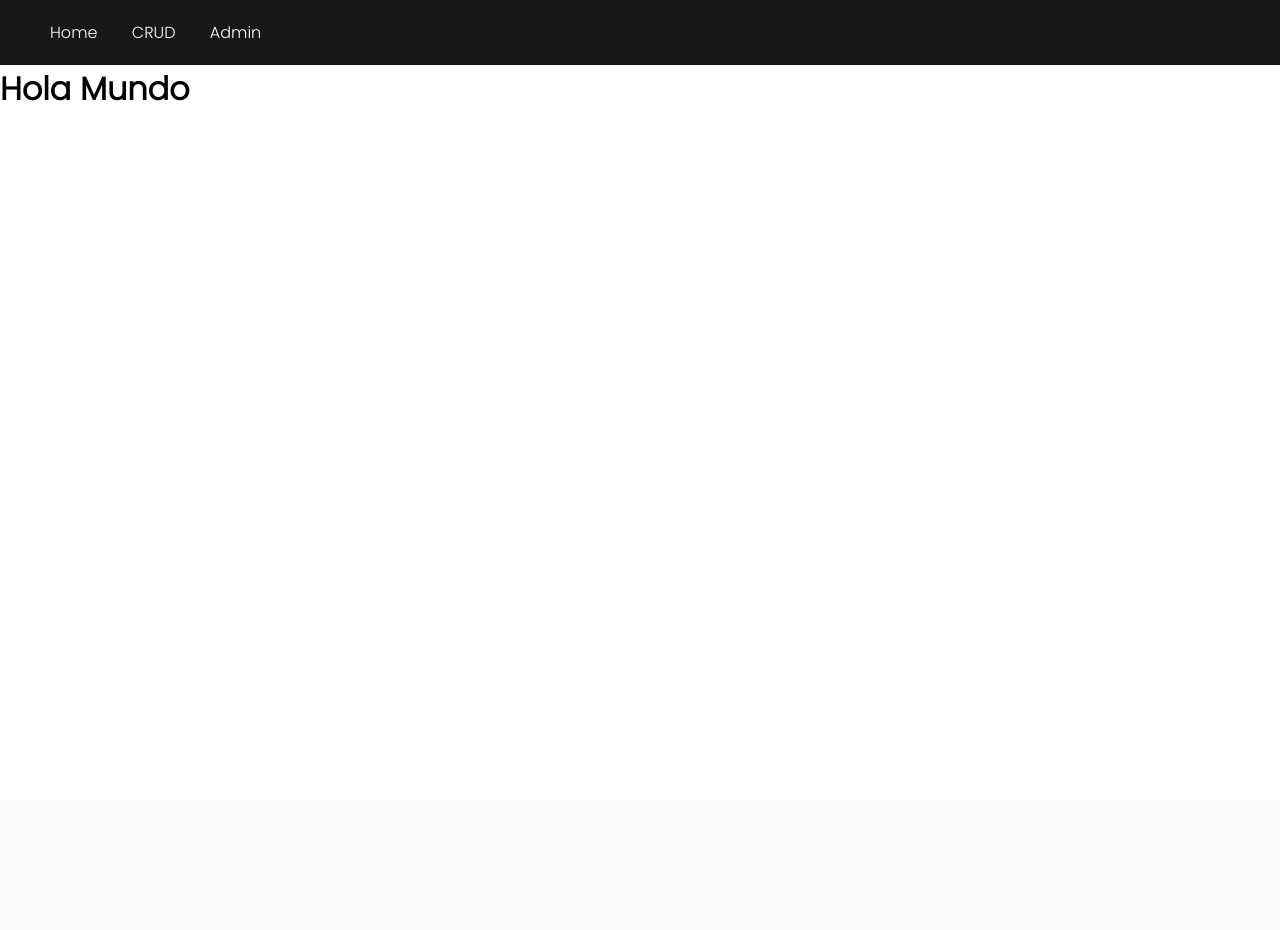
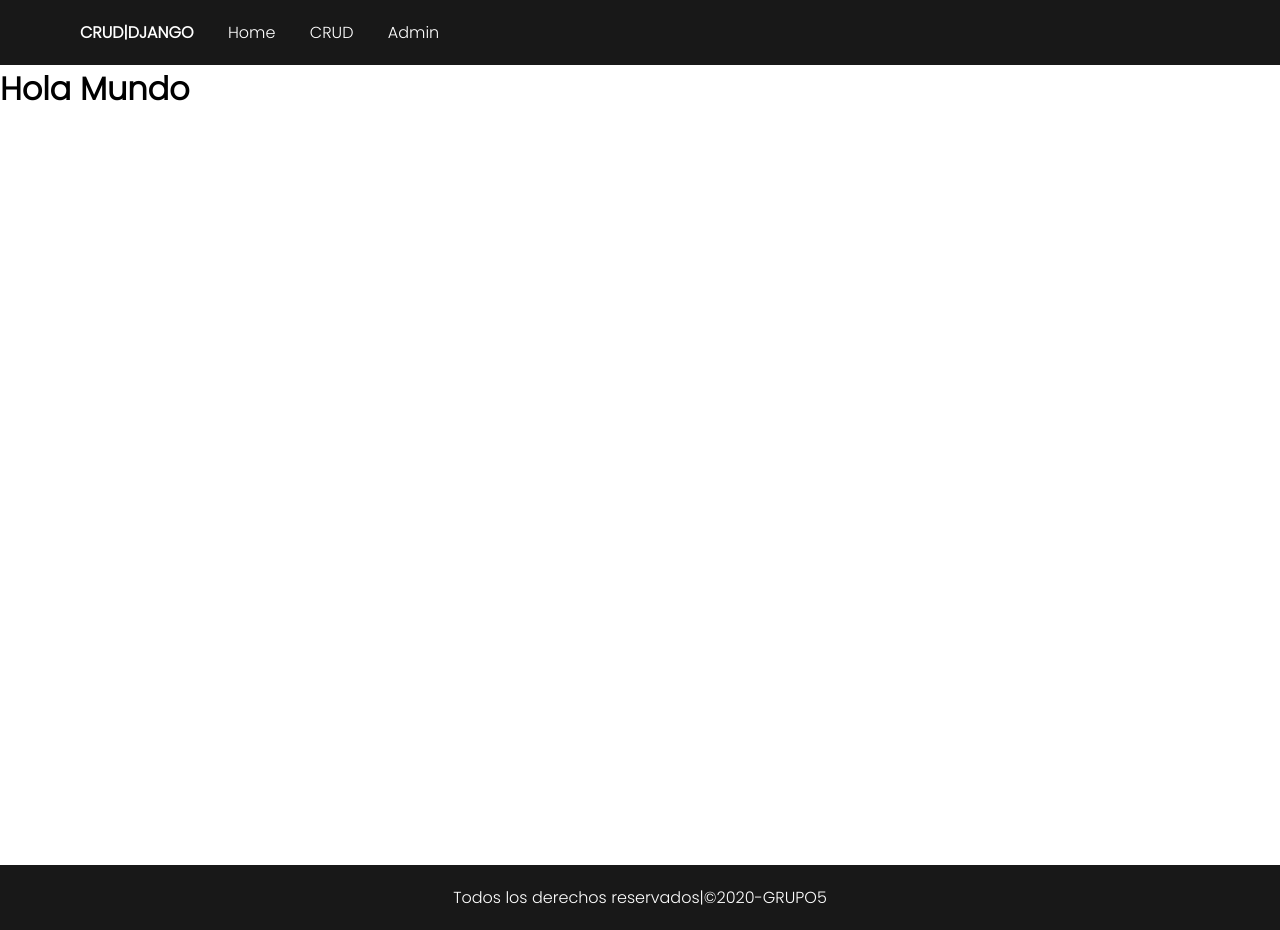
Before and after one commit to rosales177/Panel, a Django app: page / in a window 1280 px wide. Before the commit the page ends 101 px from the top, so only its background shows below. Run offline with Django 3.2, Linux system fonts and the light colour scheme.

Commit message:
Css Avanzado

```diff
--- a/Crud/static/css/estilos.css
+++ b/Crud/static/css/estilos.css
@@ -4,6 +4,10 @@
     margin: 0;
     padding: 0;
     font-family: 'Poppins', sans-serif;
+}
+.main-index{
+    width: 100%;
+    height: 100vh;
 }
 .contenedor{
     width: 70%;
@@ -12,7 +16,7 @@
 .navbar{
     width: 100%;
     margin: 0;
-    padding: 20px;
+    padding: 20px 0;
     background-color: rgb(24, 24, 24);
 }
 .nav-link{
@@ -20,13 +24,18 @@
     text-decoration: none;
     margin-left: 30px ;
 }
+.home{
+    margin-left: 80px;
+    font-weight: 900;
+}
 .nav-link:hover{
     color: rgb(156, 156, 156);
 }
 .table {
     width: 100%;
     border: 1px solid silver;
-    border-collapse: collapse
+    border-collapse: collapse;
+    margin-bottom: 100px ;
 
 }
 .table td{
@@ -79,16 +88,19 @@
 }
 .contenedor-form{
     width: 60%;
+    height: 100vh;
     margin-top:50px;
     margin-left: 20%;
+    border: 1px solid red;
+
+}
+.form{
+    width: 80%;
+    margin-left: 4%;
+    padding-bottom: 50px;
     border: 3px solid #3555FE;
     border-radius: 5px;
-}
-.form{
-    margin-top: 50px;
-    width: 80%;
-    margin-left: 10%;
-    padding-bottom: 50px;
+    padding: 50px;
 }
 .numberinput, .textinput{
     width: 100%;
@@ -122,3 +134,10 @@
 .btn:hover > .th-svg {
     fill:rgb(0, 0, 0,1)
 }
+
+footer{
+    background-color: rgb(24, 24, 24);
+    color: white;
+    padding: 20px 0;
+    text-align: center;
+}
--- a/Templates/base.html
+++ b/Templates/base.html
@@ -16,6 +16,10 @@
 
     {% endblock content %}
 
+    <footer>
+        <p>Todos los derechos reservados|&copy;2020-GRUPO5</p>
+    </footer>
+
 </body>
 <script src="https://code.jquery.com/jquery-3.6.0.min.js" integrity="sha256-/xUj+3OJU5yExlq6GSYGSHk7tPXikynS7ogEvDej/m4=" crossorigin="anonymous"></script>
 <script src="{% static 'js/app.js' %}"></script>
--- a/Templates/includes/nav.html
+++ b/Templates/includes/nav.html
@@ -1,5 +1,6 @@
 <nav class="navbar">
     <div class="">
+          <a class="nav-link home" aria-current="page" href="{% url 'app:index' %}">CRUD|DJANGO</a>
           <a class="nav-link" aria-current="page" href="{% url 'app:index' %}">Home</a>
           <a class="nav-link" href="{% url 'app:crud' %}">CRUD</a>
           <a class="nav-link" href="http://localhost:8000/admin/">Admin</a>
--- a/Templates/index.html
+++ b/Templates/index.html
@@ -6,8 +6,9 @@
 
 {% block content %}
 {% include 'includes/nav.html' %}
+<main class="main-index">
 <h1>Hola Mundo</h1>
-
+</main>
 {% endblock %}
 {% load static %}
 {% block javascript %}
```
Also changed, not shown: db.sqlite3.
